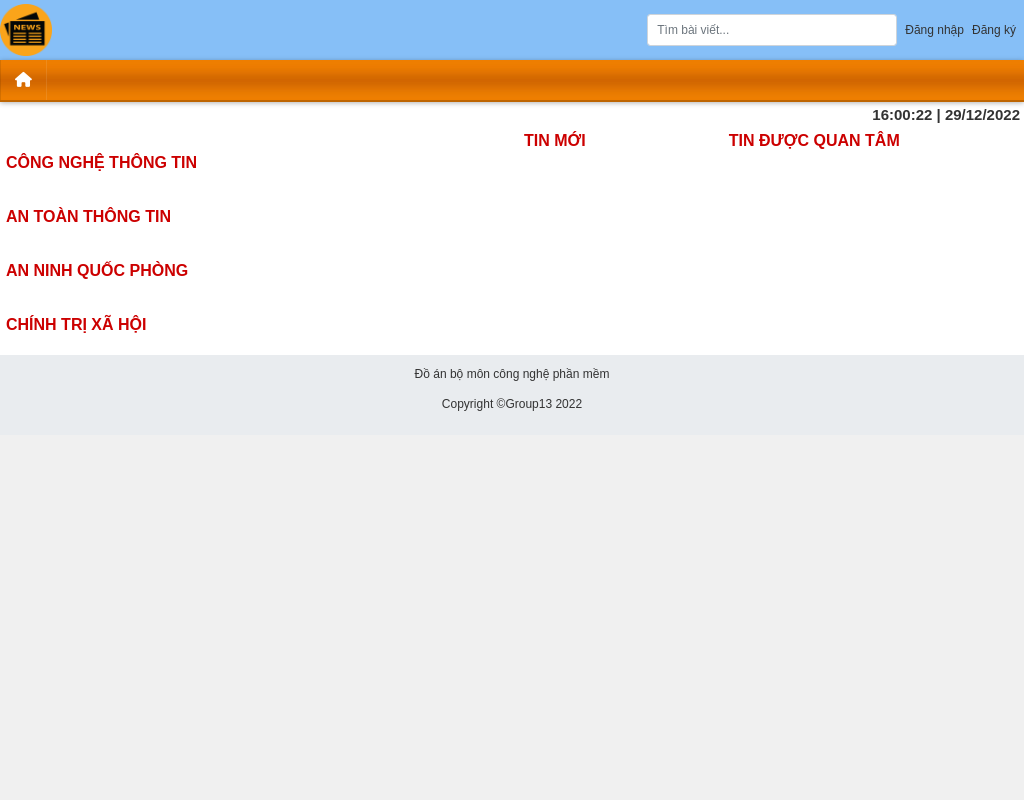
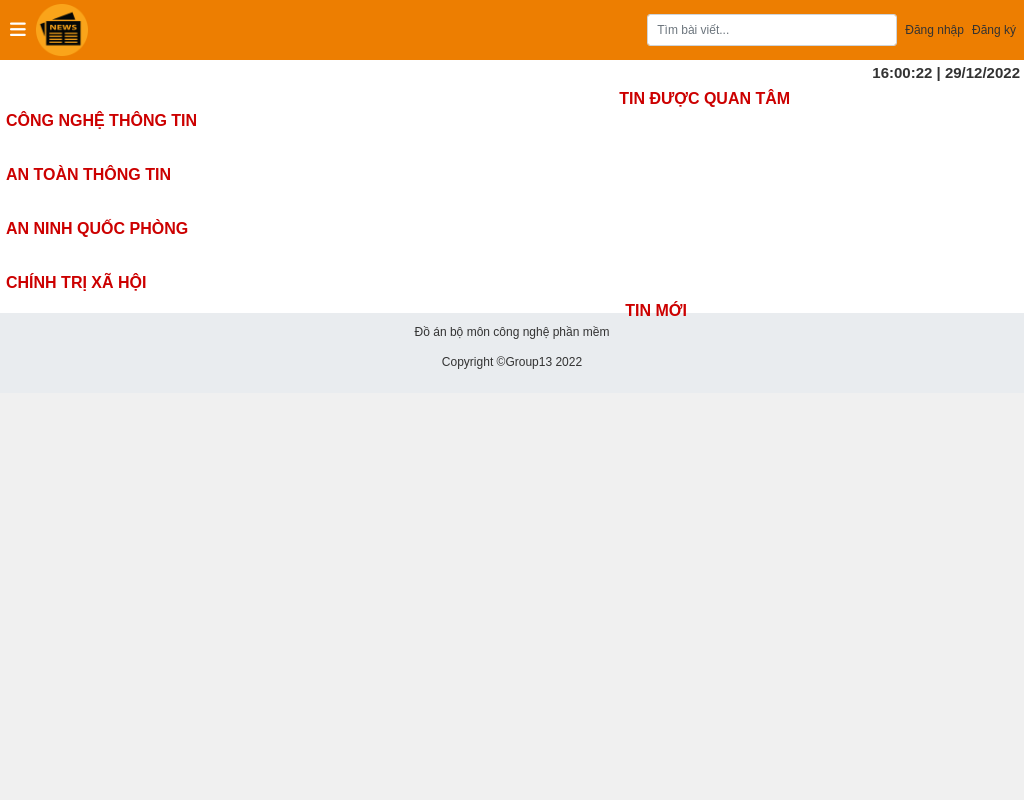
Before and after one commit to thanhtinvo17122001/attt_web, a Django app: page / in a window 1024 px wide. Run offline with Django 4.2, Linux system fonts and the light colour scheme; data that the repository does not hold is empty; some libraries are stand-ins or nearby versions.

Commit message:
feature: public page responsive

```diff
--- a/static/public/css/style.css
+++ b/static/public/css/style.css
@@ -345,8 +345,10 @@ ul, li {
 .search-news input {
   padding: 1.25rem 0.75rem;
 }
-.search-news:focus-within {
-  flex: 1;
+@media only screen and (min-width: 640px) {
+  .search-news:focus-within {
+    flex: 1;
+  }
 }
 .reply-input.comments-item {
   display: block;
@@ -458,3 +460,176 @@ img.avatar {
 .btn-update-avatar {
   background-color: #d96d00;
 }
+body {
+  position: relative;
+}
+.menus > ul> li:first-child > a>span.home {
+  display: none;
+}
+.toggle-menu {
+  display: none;
+}
+.close-menu {
+  display: none;
+}
+/* Responsive menu */
+@media only screen and (max-width: 1024px) {
+  .top-header {
+    background-color: #ed7e01;
+  }
+  .close-menu {
+    display: inline;
+    float: right;
+  }
+  .toggle-menu {
+    display: inline;
+    font-size: 18px;
+    color: #fff;
+    margin: 0px 10px;
+    cursor: pointer;
+  }
+  .header {
+    z-index: 2;
+    position: fixed;
+    top: 0;
+    left: 0;
+    width: 252px;
+    height: 100vh;
+    overflow-y: scroll;
+    display: none;
+  }
+  .header-overlay {
+    display: none;
+    content: '';
+    position: fixed;
+    background-color: #33333396;
+    z-index: 1000;
+    width: 100%;
+    left: 252px;
+    height: 100%;
+    top: 0;
+  }
+  .menus {
+    width: 100%;
+    margin-top: 40px;
+  }
+  .menus > ul {
+    flex-direction: column;
+  }
+  .menus ul li a {
+    background-color: #fff;
+    color: #333;
+    border: none;
+  }
+  .submenu {
+    display: block;
+    width: 100%;
+    position: relative;
+    opacity: 1;
+    border-radius: 0;
+  }
+  .menus > ul > li:hover {
+    background-color: initial;
+    color: initial;
+  }
+  .menus > ul> li:first-child > a {
+    background: #ed7e01 url(../img/bg_menu.jpeg) repeat-x;
+    position: fixed;
+    top: 0;
+    left: 0;
+    z-index: 10;
+    width: 252px;
+  }
+  .menus > ul> li:first-child > a>span.home {
+    display: inline;
+  }
+  .menus > ul> li:not(:first-child) a {
+    border-bottom: 1px dotted #e1e1e1;
+  }
+  .menus ul.submenu li a {
+    border-bottom: 1px solid #e1e1e1;
+    color: #333;
+    font-size: 12px;
+    font-weight: bold;
+    padding: 0 16px;
+  }
+}
+/* Responsive pages */
+/* 480px */
+.content-row {
+  position: relative;
+}
+.content-recent {
+  flex-basis: 50%;
+  margin-top: 24px;
+}
+.content-interested {
+  margin-top: 24px;
+  flex-basis: 50%;
+}
+.post-content {
+  flex-basis: 100%;
+}
+.post-content + .content-interested {
+  flex-basis: 100%;
+}
+.content-search {
+  flex-basis: 100%;
+}
+.content-search + .content-interested {
+  display: none;
+}
+@media only screen and (min-width: 768px) {
+  .content-main {
+    flex-basis: 60%;
+    order: 1;
+  }
+  .content-recent {
+    flex-basis: 40%;
+    margin-top: 0;
+    position: absolute;
+    order: 3;
+    width: 40%;
+    right: 0;
+    top: 212px;
+  }
+  .content-interested {
+    flex-basis: 40%;
+    margin-top: 0;
+    order: 2;
+  }
+}
+@media only screen and (min-width: 1024px) {
+  .post-content + .content-interested {
+    flex-basis: 29.17%;
+    margin-top: 0;
+  }
+  .post-content {
+    flex-basis: 70.83%;
+  }
+  .content-search {
+    flex-basis: 70.83%;
+  }
+  .content-search + .content-interested {
+    flex-basis: 29.17%;
+    margin-top: 0;
+    display: block;
+  }
+}
+@media only screen and (min-width: 1536px) {
+  .content-main {
+    flex-basis: 50%;
+    order: 1;
+  }
+  .content-recent {
+    flex-basis: 20.83%;
+    margin-top: 0;
+    order: 2;
+    position: unset;
+  }
+  .content-interested {
+    flex-basis: 29.17%;
+    margin-top: 0;
+    order: 3;
+  }
+}
--- a/templates/public/layouts/header.html
+++ b/templates/public/layouts/header.html
@@ -1,6 +1,9 @@
 {% load static %}
 <div class="top-header">
   <div class="top-header-inner">
+    <span class="toggle-menu">
+      <i class="fa fa-bars "></i>
+    </span>
     <a href="/">
       <img src="{% static 'public/img/home_icon.jpeg' %} " />
     </a>
@@ -40,7 +43,12 @@
   <div class="menus">
     <ul>
       <li>
-        <a href="/"><i class="fa fa-house"></i></a>
+        <a href="/"><i class="fa fa-house"></i>
+          <span class="home">Trang chủ</span>
+          <span class="close-menu">
+            <i class="fa fa-close "></i>
+          </span>
+        </a>
       </li>
       {% for c in categories %}
       <li>
@@ -58,3 +66,4 @@
 <div class="sub-header">
   <div class="current-time"><span style="visibility: hidden">Vi</span></div>
 </div>
+<div class="header-overlay"></div>
--- a/templates/public/layouts/master.html
+++ b/templates/public/layouts/master.html
@@ -39,7 +39,7 @@
   <body>
     {% include 'public/layouts/header.html' %}
     <div class="content">
-      <div class="row m-0">
+      <div class="row m-0 content-row">
       {% block body %}{% endblock %}
       {% include 'public/layouts/sidebar.html' %}
       </div>
@@ -48,6 +48,7 @@
     {% include 'public/layouts/footer.html' %}
     <script src="{% static 'admin/js/jquery.min.js' %}"></script>
     <script src="https://cdn.jsdelivr.net/npm/bootstrap@4.6.2/dist/js/bootstrap.bundle.min.js"></script>
+    <script src="{% static 'admin/js/script.js' %}"></script>
     <script>
     $(document).ready(function () {
       // Add new comment
--- a/templates/public/layouts/master_user.html
+++ b/templates/public/layouts/master_user.html
@@ -44,6 +44,7 @@
     <script src="https://cdn.jsdelivr.net/npm/bootstrap@4.6.2/dist/js/bootstrap.bundle.min.js"></script>
     <script src="{% static 'admin/js/parsley.min.js' %}"></script>
     <script src="{% static 'admin/js/vi.locale.js' %}"></script>
+    <script src="{% static 'admin/js/script.js' %}"></script>
     <script>
       $(document).ready(function () {
         // Upload profile avatar
--- a/templates/public/layouts/sidebar.html
+++ b/templates/public/layouts/sidebar.html
@@ -1,4 +1,4 @@
-<div class="p-0 pl-2" style="width: 29.17%">
+<div class="p-0 pl-2 content-interested">
   <div class="news-group-title">Tin được quan tâm</div>
   <div
     id="interested-slide"
--- a/templates/public/views/category/category.html
+++ b/templates/public/views/category/category.html
@@ -1,5 +1,5 @@
 {% extends 'public/layouts/master.html' %} {% block body %}
-<div class="" style="width: 50%">
+<div class="content-main">
   <div class="news-group-title news-category-title">{{ category.name }}</div>
   <div>
     {% if recent_category_posts %}
@@ -30,7 +30,7 @@
     {% endif %}
   </div>
 </div>
-<div class="p-0 pl-3" style="width: 20.83%">
+<div class="p-0 pl-3 content-recent">
   <div class="news-group-title">Tin mới</div>
   <ul>
     {% for p in recent_posts %}
--- a/templates/public/views/home/home.html
+++ b/templates/public/views/home/home.html
@@ -1,5 +1,5 @@
 {% extends 'public/layouts/master.html' %} {% block body %}
-<div class="" style="width: 50%">
+<div class="content-main">
   <div
     id="main-slide"
     class="carousel slide"
@@ -170,7 +170,7 @@
     </ul>
   </div>
 </div>
-<div class="p-0 pl-3" style="width: 20.83%">
+<div class="p-0 pl-3 content-recent">
   <div class="news-group-title">Tin mới</div>
   <ul>
     {% for p in recent_posts %}
--- a/templates/public/views/search/search.html
+++ b/templates/public/views/search/search.html
@@ -1,5 +1,5 @@
 {% extends 'public/layouts/master.html' %} {% block body %}
-<div class="" style="width: 70.83%">
+<div class="content-search">
   <div class="news-group-title news-category-title">
     Tìm kiếm
   </div>
--- a/templates/public/views/tag/tag.html
+++ b/templates/public/views/tag/tag.html
@@ -1,5 +1,5 @@
 {% extends 'public/layouts/master.html' %} {% block body %}
-<div class="" style="width: 70.83%">
+<div class="content-search">
   <div class="news-group-title news-category-title">
     {{ tag.name }}
   </div>
```
Also changed, not shown: templates/public/auth/category/category.html (deleted, +0 -46 lines), templates/public/auth/home/home.html (deleted, +0 -89 lines), templates/public/auth/post/post.html (deleted, +0 -19 lines), 1 other file.
